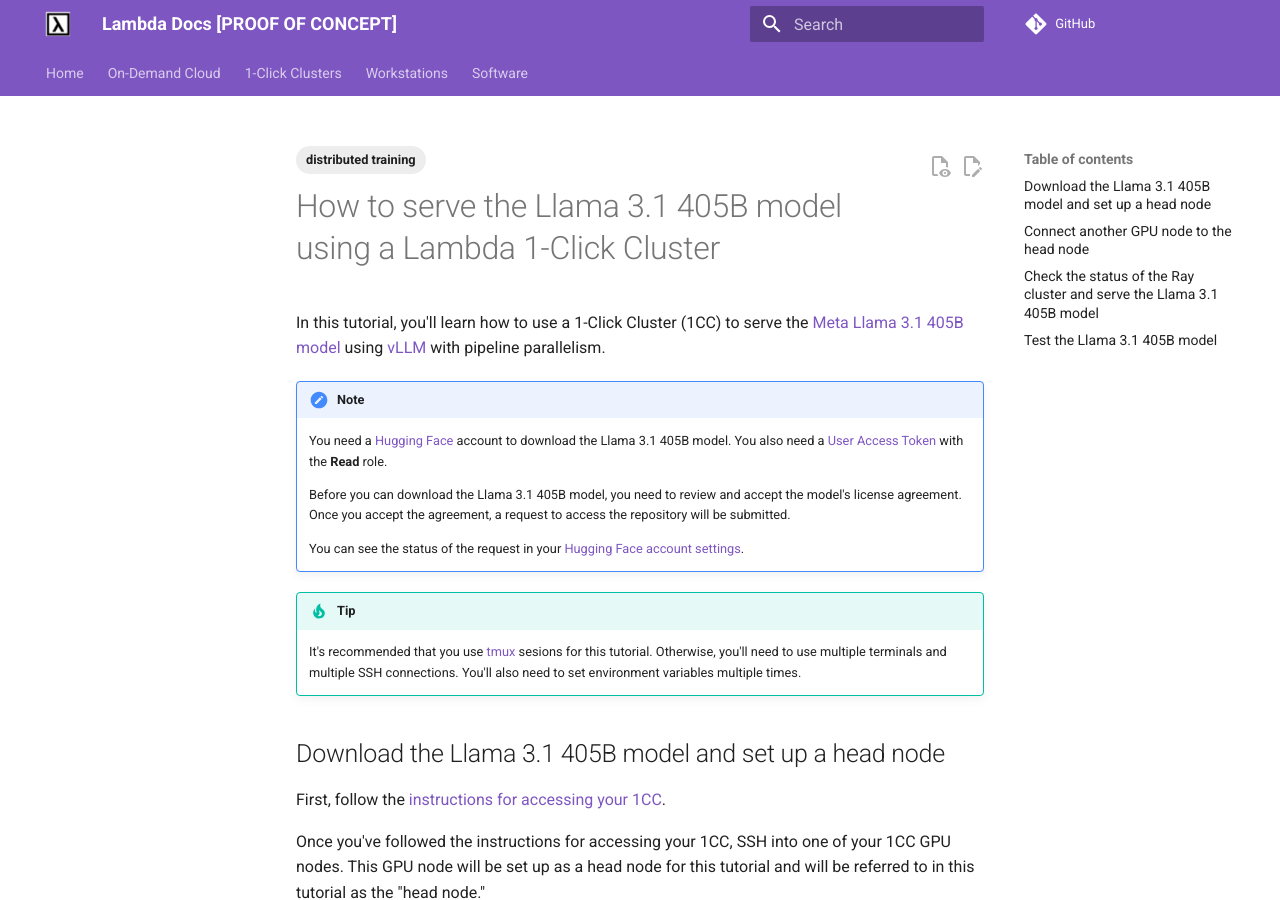
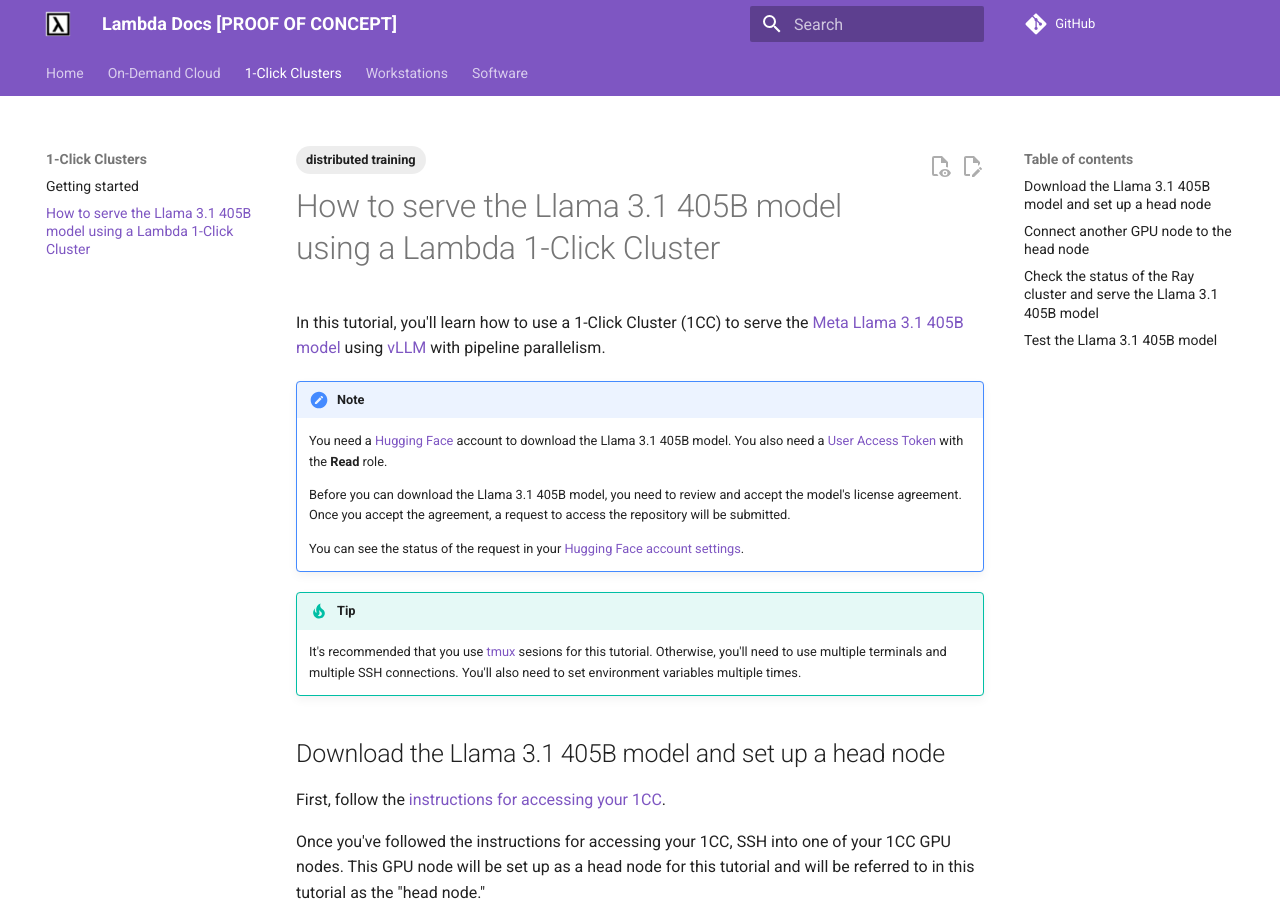
Before and after one commit to cbrownstein-lambda/lambda-docs-mkdocs, an MkDocs documentation site: the page built from docs/1-click-clusters/serving-llama-3_1-405b.md, in a window 1280 px wide and 900 px high. Built offline with MkDocs 1.6.1 and Material for MkDocs 9.7.7, drawn with Linux system fonts in a browser that asks for light colours; comment, search, counter and statistics services are not loaded.

Commit message:
Add tutorial to nav

```diff
--- a/mkdocs.yml
+++ b/mkdocs.yml
@@ -22,6 +22,7 @@
     - on-demand-cloud/billing.md
   - 1-Click Clusters:
     - 1-click-clusters/getting-started.md
+    - 1-click-clusters/serving-llama-3_1-405b.md
   - Workstations:
     - workstations/getting-started.md
   - Software:
```
